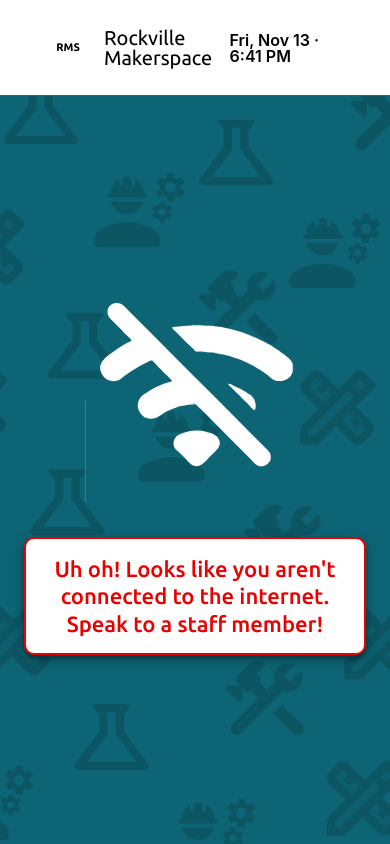
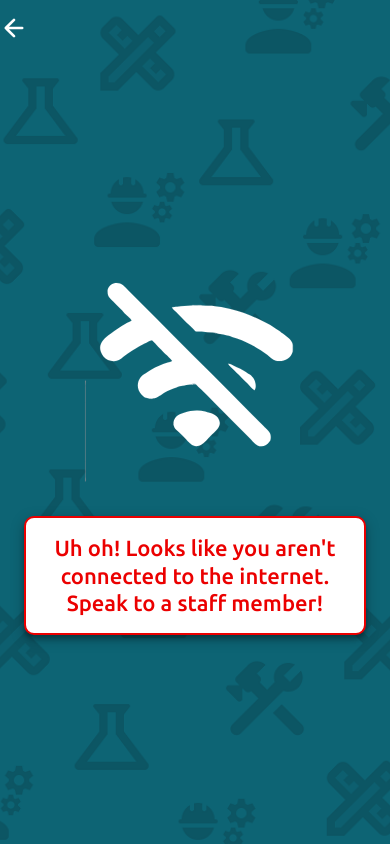
Before and after one commit to Hack4Impact-UMD/rockville-makerspace, a React (Vite) app in the folder packages/frontend/: page /no-wifi in a window 390 px wide. Built offline with nearby package versions, Linux system fonts and the light colour scheme; no server answers.

Commit message:
Fixed mobile no-wifi page

```diff
--- a/packages/frontend/src/components/layout/Navbar.tsx
+++ b/packages/frontend/src/components/layout/Navbar.tsx
@@ -12,11 +12,12 @@ export function Navbar() {
     select: (state) => state.location.pathname,
   });
 
-  const isPurposePage = pathname === "/check-in-purpose";
+  const isMobileMinimalHeader =
+    pathname === "/check-in-purpose" || pathname === "/no-wifi";
 
   return (
     <header
-      className={`${isPurposePage ? "hidden sm:flex" : "flex"} items-center bg-white py-[28px] px-[48px] w-full h-[96px] justify-between border-b border-[#565656]`}
+      className={`${isMobileMinimalHeader ? "hidden sm:flex" : "flex"} items-center bg-white py-[28px] px-[48px] w-full h-[96px] justify-between border-b border-[#565656]`}
     >
       <nav className="flex items-center gap-[16px] text-black">
         {backTo && <BackArrow to={backTo} />}
--- a/packages/frontend/src/routes/no-wifi.tsx
+++ b/packages/frontend/src/routes/no-wifi.tsx
@@ -1,5 +1,5 @@
 
-import { createFileRoute } from "@tanstack/react-router";
+import { createFileRoute, Link } from "@tanstack/react-router";
 
 import wifiOffIcon from "@frontend/assets/icons/wifi-off.svg";
 
@@ -9,6 +9,35 @@ export const Route = createFileRoute("/no-wifi")({
 
 function NoWifi() {
   return (
+    <div className="flex min-h-0 flex-1 flex-col">
+      {/* Mobile-only back arrow */}
+      <header className="flex h-[55px] w-full shrink-0 items-center sm:hidden">
+        <div className="flex w-[189px] shrink-0 items-center gap-2">
+          <Link
+            to="/member-search"
+            aria-label="Go back"
+            className="flex h-7 w-7 shrink-0 items-center justify-center"
+          >
+            <svg
+              xmlns="http://www.w3.org/2000/svg"
+              width="28"
+              height="28"
+              viewBox="0 0 28 28"
+              fill="none"
+            >
+              <path
+                d="M22.1673 13.9997H5.83398M14.0007 5.83301L5.83398 13.9997L14.0007 22.1663"
+                stroke="white"
+                strokeWidth="2.66667"
+                strokeLinecap="round"
+                strokeLinejoin="round"
+              />
+            </svg>
+          </Link>
+        </div>
+      </header>
+
+      {/* No-Wi-Fi content */}
       <main className="flex flex-1 flex-col items-center justify-center px-6 py-10 font-ubuntu sm:px-[120px]">
         <div className="flex w-full flex-col items-center gap-7">
           <img
@@ -25,5 +54,6 @@ function NoWifi() {
           </div>
         </div>
       </main>
+    </div>
   );
 }
```
Lines whose indentation alone changed are shown as unchanged.
